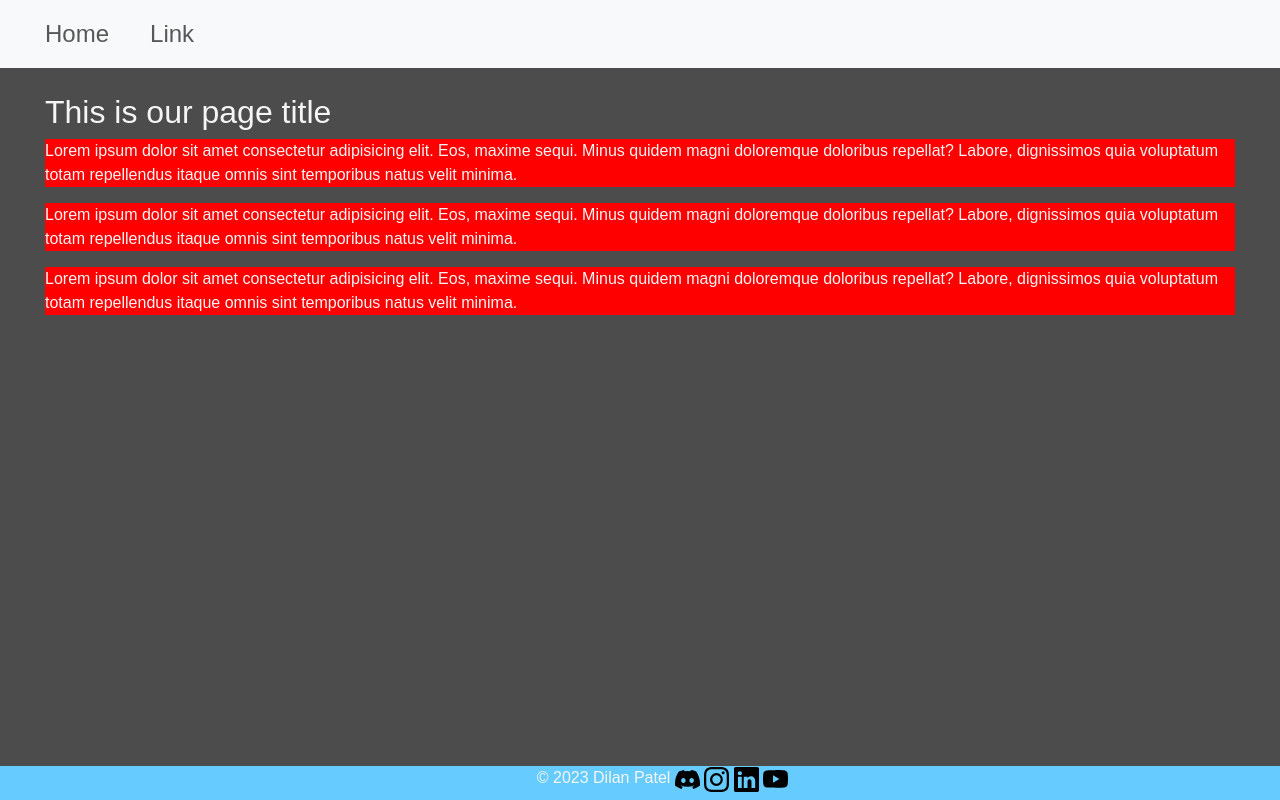
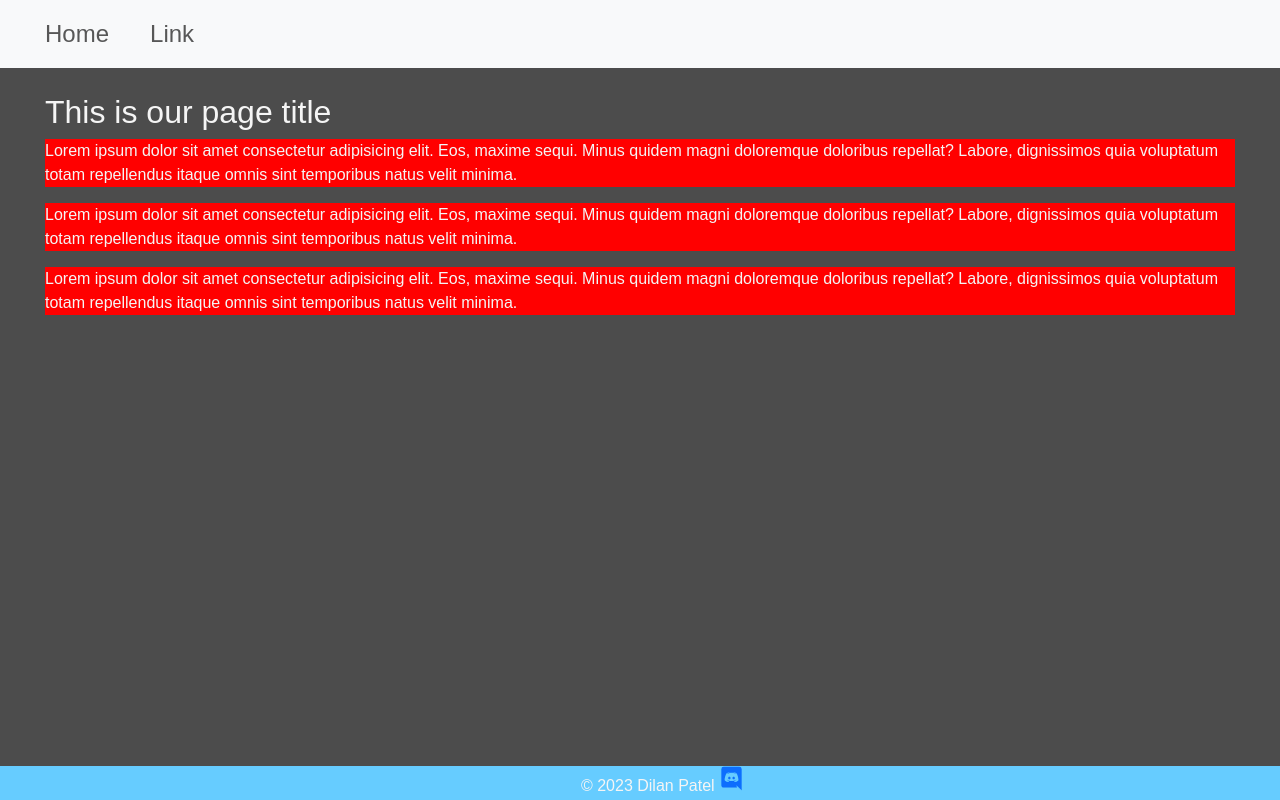
Before and after one commit to dilanpatel20/Website-1.1, a plain HTML site: page index.html in a window 1280 px wide. Drawn offline with nearby package versions, Linux system fonts and the light colour scheme.

Commit message:
Added Discord Link for Test
Added a social media icon with link as a test. Will add the rest later on.

```diff
--- a/css/main.scss
+++ b/css/main.scss
@@ -1,8 +1,8 @@
 //1rem && 1em == 16px
 //2rem && 2em == 32px
 //By default this is it unless you set a variable for it.
-// # is the class name for html id.
-// *tag id* is for everything associated with the tag.
+// .*class sname* is the class name for html class.
+// #*tag id* is for everything associated with the tag.
 
 p {
     line-height: 1.5em;
@@ -45,7 +45,7 @@ nav {
      }
 }
 
-#backgroundForHome {
+.backgroundForHome {
     background-color: #4c4c4c;
     background-size: cover;
     /* background-color: #292b2d */
@@ -61,7 +61,7 @@ footer {
     text-align: center;
 }
 
-#socialMedia { // for the social media icons
+.socialMedia { // for the social media icons
         width: 25px;
         height: 25px;
         justify-content: center;
--- a/index.html
+++ b/index.html
@@ -99,13 +99,13 @@
             <script>document.write(new Date().getFullYear())</script>
             Dilan Patel
 
-            <img id="socialMedia" src="images/discord.svg" alt="Discord Logo">
-            <img id="socialMedia" src="images/instagram.svg" alt="Instagramlogo">
-            <img id="socialMedia" src="images/linkedin.svg" alt="LinkedIn Logo">
-            <img id="socialMedia" src="images/youtube.svg" alt="Youtube Logo">
+            <a href="https://discord.com/users/228310283775377418">
+                <ion-icon class="socialMedia" name="logo-discord" alt="Discord Link"></ion-icon>
+            </a>
+        </footer>
 
-
-        </footer>
+        <script type="module" src="https://unpkg.com/ionicons@7.1.0/dist/ionicons/ionicons.esm.js"></script>
+        <script nomodule src="https://unpkg.com/ionicons@7.1.0/dist/ionicons/ionicons.js"></script>
 </body>
 
 </html>
```
Also changed, not shown: css/main.css.
